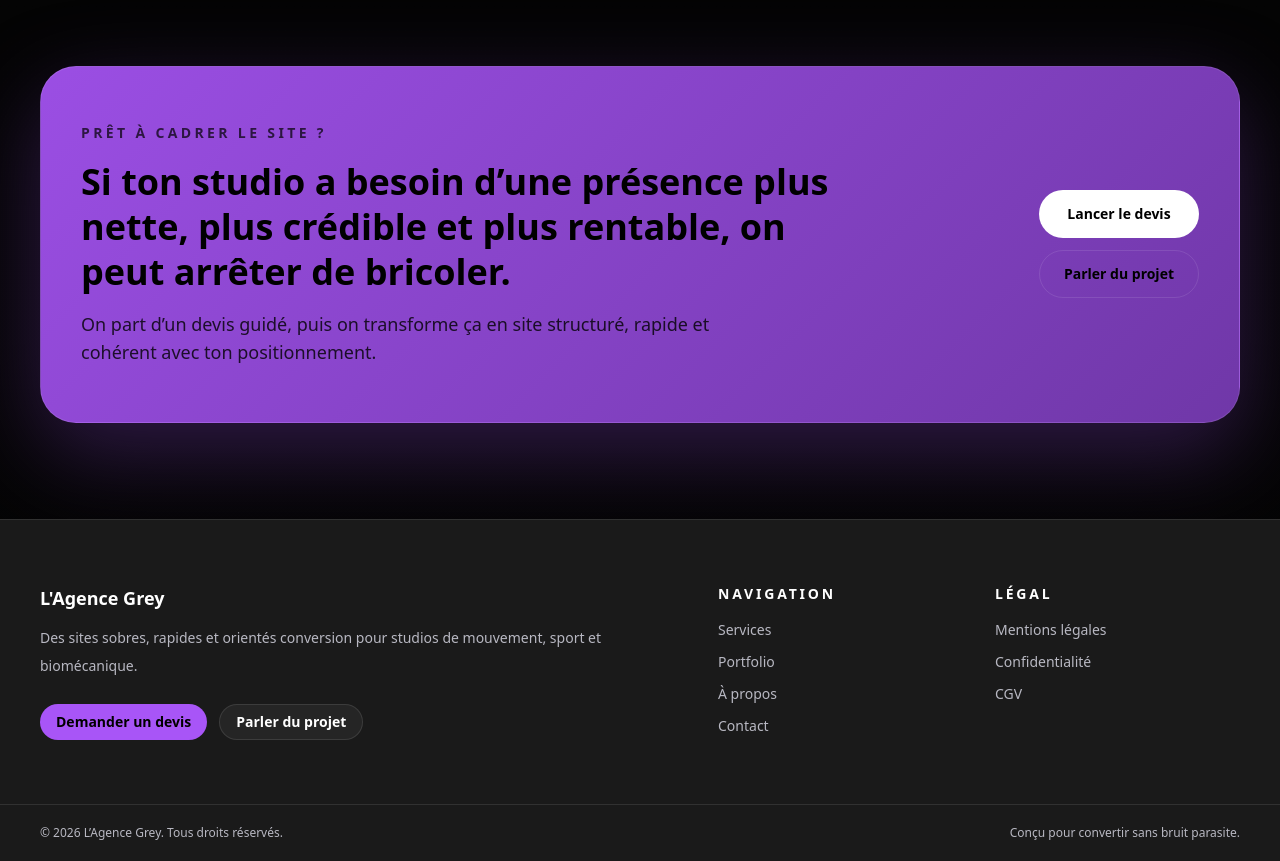
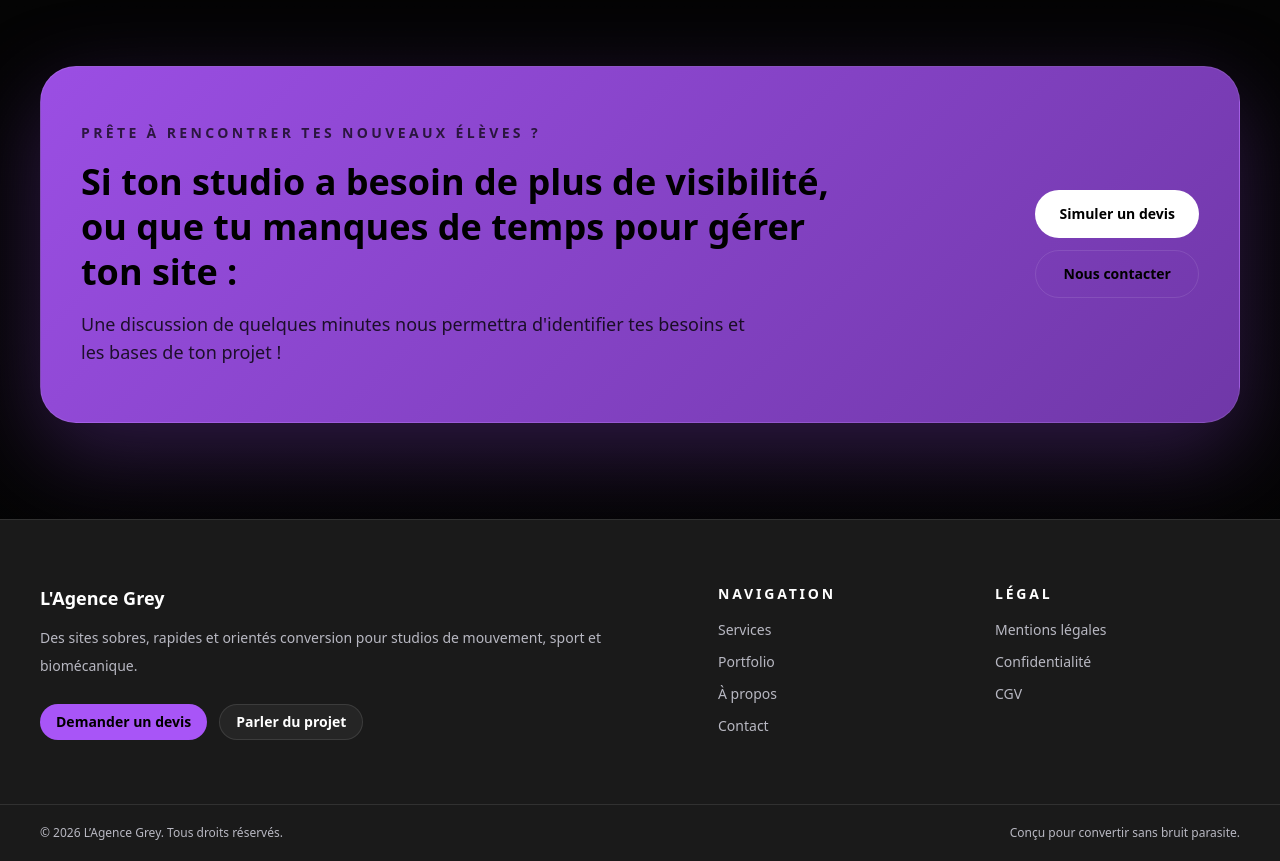
Before and after one commit to Agence-Grey/Grey, a Next.js app: page / in a window 1280 px wide. Shown: the part 3360-4221 px from the top of the page. Built offline with nearby package versions, Linux system fonts and the light colour scheme.

Commit message:
copy: update CTA section text and buttons

```diff
--- a/src/components/home/cta-section.tsx
+++ b/src/components/home/cta-section.tsx
@@ -8,20 +8,20 @@ export function CtaSection() {
       <div className="overflow-hidden rounded-[2.25rem] border border-[var(--color-accent)]/25 bg-[linear-gradient(135deg,_rgba(168,85,247,0.92),_rgba(127,63,191,0.88))] px-6 py-10 text-black shadow-[0_30px_90px_rgba(127,63,191,0.35)] sm:px-10 sm:py-14">
         <div className="grid gap-8 lg:grid-cols-[1fr_auto] lg:items-center">
           <div className="space-y-4">
-            <p className="text-sm font-semibold uppercase tracking-[0.24em] text-black/70">Prêt à cadrer le site ?</p>
+            <p className="text-sm font-semibold uppercase tracking-[0.24em] text-black/70">Prête à rencontrer tes nouveaux élèves ?</p>
             <h2 className="max-w-3xl text-3xl font-semibold leading-tight sm:text-4xl">
-              Si ton studio a besoin d’une présence plus nette, plus crédible et plus rentable, on peut arrêter de bricoler.
+              Si ton studio a besoin de plus de visibilité, ou que tu manques de temps pour gérer ton site :
             </h2>
             <p className="max-w-2xl text-base leading-7 text-black/80 sm:text-lg">
-              On part d’un devis guidé, puis on transforme ça en site structuré, rapide et cohérent avec ton positionnement.
+              Une discussion de quelques minutes nous permettra d'identifier tes besoins et les bases de ton projet !
             </p>
           </div>
           <div className="flex flex-col gap-3 sm:flex-row lg:flex-col">
             <Button asChild size="lg" className="bg-white text-black hover:bg-white/90">
-              <Link href="/devis">Lancer le devis</Link>
+              <Link href="/devis">Simuler un devis</Link>
             </Button>
             <Button asChild size="lg" variant="outline" className="border-black/20 text-black hover:bg-black/10">
-              <Link href="/contact">Parler du projet</Link>
+              <Link href="/contact">Nous contacter</Link>
             </Button>
           </div>
         </div>
```
